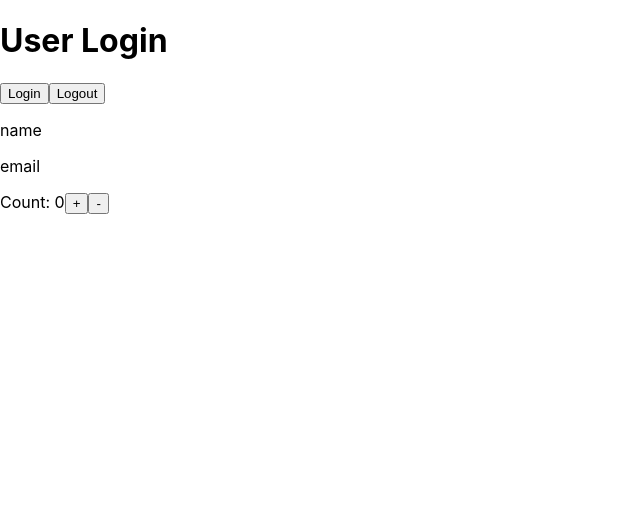
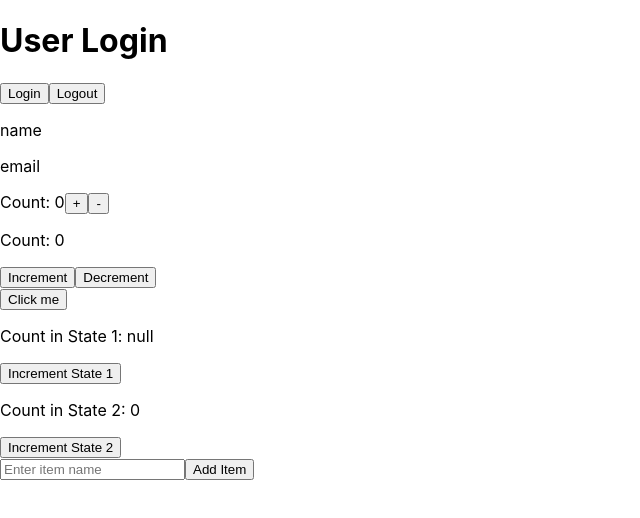
Before and after one commit to aReinoso007/CT-projects, a React (Create React App) app in the folder day-3/react-hooks/: page / in a window 1280 px wide. Shown: the top 518 px of the page, without its empty margins (0-640 px from the left). Built offline with nearby package versions, Linux system fonts and the light colour scheme.

Commit message:
reducer function and hook video

```diff
--- a/day-3/react-hooks/src/App.tsx
+++ b/day-3/react-hooks/src/App.tsx
@@ -1,12 +1,20 @@
 import './App.css';
 import UserAuth from './state/UserAuth';
 import Counter from './reducer/Counter';
+import MyComponent from './reducer/Reducer';
+import ParentComponent from './callbacks/Parent';
+import StateCounter from './state-vid/StateCounter';
+import ItemComponent from './reducer-vid/ItemComponent';
 
 function App() {
   return (
     <div>
       <UserAuth />
       <Counter />
+      <MyComponent />
+      <ParentComponent />
+      <StateCounter/>
+      <ItemComponent />
     </div>
   );
 }
--- /dev/null
+++ b/day-3/react-hooks/src/callbacks/Child.tsx
@@ -0,0 +1,17 @@
+import React from 'react';
+
+interface ChildProps {
+  onClick: (message: string) => void;
+}
+
+const ChildComponent: React.FC<ChildProps> = ({ onClick }) => {
+  const handleClick = () => {
+    onClick('Hello from child!');
+  };
+
+  return (
+    <button onClick={handleClick}>Click me</button>
+  );
+};
+
+export default ChildComponent;
--- /dev/null
+++ b/day-3/react-hooks/src/callbacks/Parent.tsx
@@ -0,0 +1,13 @@
+import React from 'react';
+import ChildComponent from './Child';
+
+const ParentComponent: React.FC = () => {
+  const handleChildClick = (message: string) => {
+    console.log(`Message from child: ${message}`);
+  };
+
+  return (
+    <ChildComponent onClick={handleChildClick} />
+  );
+};
+export default ParentComponent;
--- /dev/null
+++ b/day-3/react-hooks/src/reducer-vid/ItemAction.ts
@@ -0,0 +1,8 @@
+// ItemComponentActions.ts
+import Item from "./Items";
+
+type ItemComponentActions =
+  | { type: 'ADD_ITEM'; payload: Item }
+  | { type: 'REMOVE_ITEM'; payload: number };
+
+export default ItemComponentActions;
--- /dev/null
+++ b/day-3/react-hooks/src/reducer-vid/ItemComponent.tsx
@@ -0,0 +1,45 @@
+// ItemComponent.tsx
+import React, { useReducer, useState } from 'react';
+import itemReducer from './ItemReducer';
+import Item from './Items';
+
+const ItemComponent: React.FC = () => {
+  const [state, dispatch] = useReducer(itemReducer, { items: [] });
+  const [itemName, setItemName] = useState('');
+
+  const addItem = (e: React.FormEvent) => {
+    e.preventDefault();
+    const newItem: Item = { id: Date.now(), name: itemName };
+    dispatch({ type: 'ADD_ITEM', payload: newItem });
+    setItemName('');
+  };
+
+  const removeItem = (itemId: number) => {
+    dispatch({ type: 'REMOVE_ITEM', payload: itemId });
+  };
+
+  return (
+    <div>
+      <form onSubmit={addItem}>
+        <input
+          type="text"
+          value={itemName}
+          onChange={(e) => setItemName(e.target.value)}
+          placeholder="Enter item name"
+        />
+        <button type="submit">Add Item</button>
+      </form>
+
+      <ul>
+        {state.items.map((item) => (
+          <li key={item.id}>
+            {item.name}{' '}
+            <button onClick={() => removeItem(item.id)}>Remove</button>
+          </li>
+        ))}
+      </ul>
+    </div>
+  );
+};
+
+export default ItemComponent;
--- /dev/null
+++ b/day-3/react-hooks/src/reducer-vid/ItemReducer.ts
@@ -0,0 +1,17 @@
+// itemReducer.ts
+
+import ItemComponentActions from "./ItemAction";
+import ItemState from "./ItemState";
+
+const itemReducer = (state: ItemState, action: ItemComponentActions): ItemState => {
+  switch (action.type) {
+    case 'ADD_ITEM':
+      return { ...state, items: [...state.items, action.payload] };
+    case 'REMOVE_ITEM':
+      return { ...state, items: state.items.filter(item => item.id !== action.payload) };
+    default:
+      return state;
+  }
+};
+
+export default itemReducer;
--- /dev/null
+++ b/day-3/react-hooks/src/reducer-vid/ItemState.ts
@@ -0,0 +1,8 @@
+// ItemState.ts
+import Item from './Items';
+
+interface ItemState {
+  items: Item[];
+}
+
+export default ItemState;
--- /dev/null
+++ b/day-3/react-hooks/src/reducer-vid/Items.ts
@@ -0,0 +1,7 @@
+// Item.ts
+interface Item {
+    id: number;
+    name: string;
+  }
+
+  export default Item;
--- /dev/null
+++ b/day-3/react-hooks/src/reducer/MyReducer.tsx
@@ -0,0 +1,22 @@
+// Define the state type
+interface MyComponentState {
+    count: number;
+  }
+
+  // Define action types
+  type MyComponentAction = { type: 'INCREMENT' } | { type: 'DECREMENT' };
+
+  // Reducer function
+  const myReducer = (state: MyComponentState, action: MyComponentAction): MyComponentState => {
+    switch (action.type) {
+      case 'INCREMENT':
+        return { ...state, count: state.count + 1 };
+      case 'DECREMENT':
+        return { ...state, count: state.count - 1 };
+      default:
+        return state;
+    }
+  };
+
+export { myReducer };
+export type { MyComponentState, MyComponentAction };
--- /dev/null
+++ b/day-3/react-hooks/src/reducer/Reducer.tsx
@@ -0,0 +1,24 @@
+import React, { useReducer } from 'react';
+import { MyComponentState, myReducer } from './MyReducer';
+
+const MyComponent: React.FC = () => {
+  // Initial state
+  const initialState: MyComponentState = { count: 0 };
+
+  // Use useReducer with the reducer function and initial state
+  const [state, dispatch] = useReducer(myReducer, initialState);
+
+  // Function to dispatch actions
+  const increment = () => dispatch({ type: 'INCREMENT' });
+  const decrement = () => dispatch({ type: 'DECREMENT' });
+
+  return (
+    <div>
+      <p>Count: {state.count}</p>
+      <button onClick={increment}>Increment</button>
+      <button onClick={decrement}>Decrement</button>
+    </div>
+  );
+};
+
+export default MyComponent;
--- /dev/null
+++ b/day-3/react-hooks/src/state-vid/StateCounter.tsx
@@ -0,0 +1,45 @@
+import React, { useState } from 'react';
+
+// Define the type for the state
+interface MyComponentState {
+  count: number | null; // Setting count as number or null
+}
+
+// Functional component with TypeScript and useState
+const StateCounter: React.FC = () => {
+  // Using useState without type assertion
+  const [state1, setState1] = useState<MyComponentState>({ count: null });
+
+  // Using useState with type assertion
+  const [state2, setState2] = useState<MyComponentState>({ count: 0 } as MyComponentState);
+
+  // Function to update the count in state1
+  const incrementCount1 = () => {
+    setState1((prevState) => ({
+      ...prevState,
+      count: (prevState.count || 0) + 1,
+    }));
+  };
+
+  // Function to update the count in state2
+  const incrementCount2 = () => {
+    setState2((prevState) => ({
+      ...prevState,
+      count: (prevState.count || 0) + 1,
+    }));
+  };
+
+  return (
+    <div>
+      {/* State 1 */}
+      <p>Count in State 1: {state1.count === null ? 'null' : state1.count}</p>
+      <button onClick={incrementCount1}>Increment State 1</button>
+
+      {/* State 2 */}
+      <p>Count in State 2: {state2.count}</p>
+      <button onClick={incrementCount2}>Increment State 2</button>
+    </div>
+  );
+};
+
+export default StateCounter;
```
Also changed, not shown: 1 other file (tests, documents, lock files or other folders).
